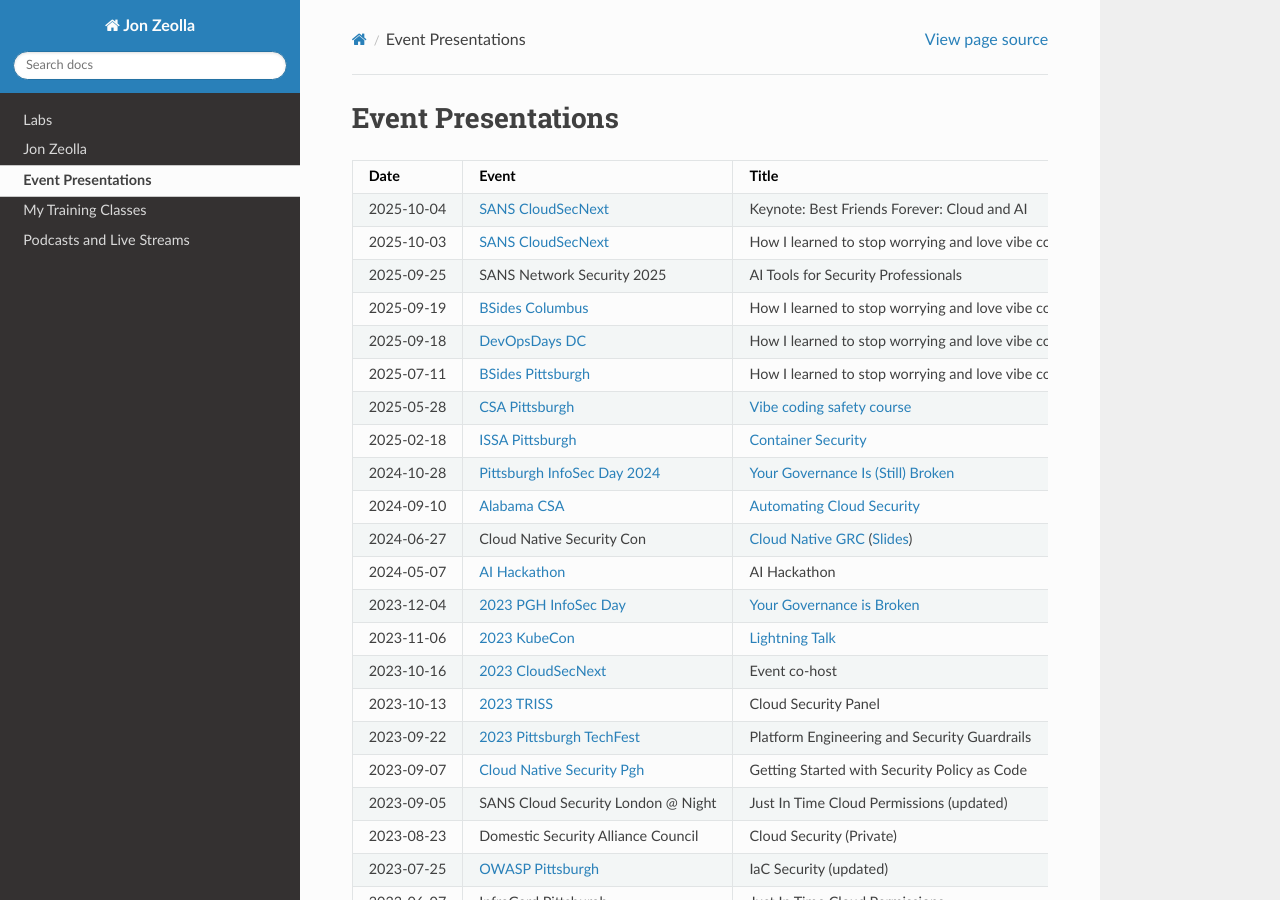
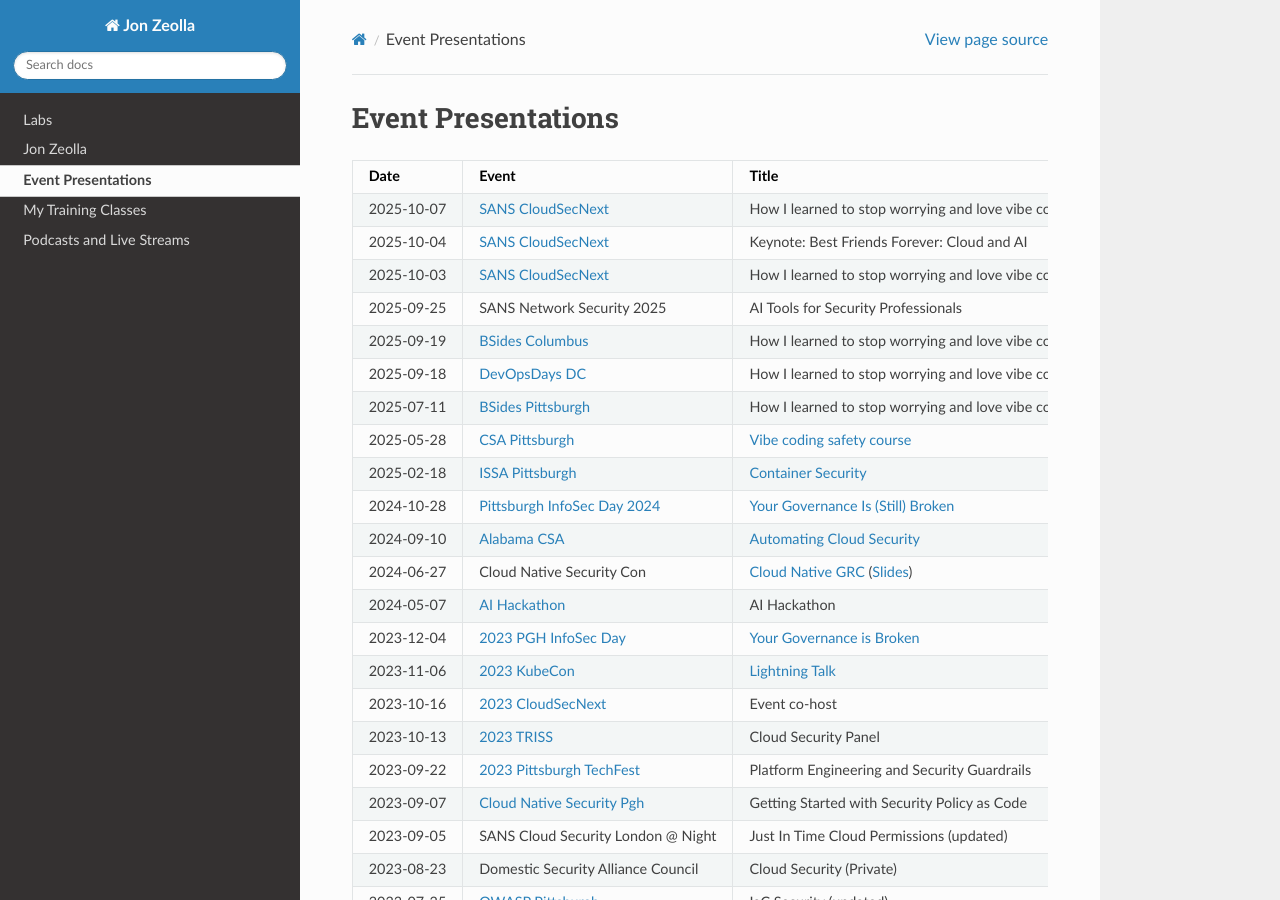
Before and after one commit to JonZeolla/JonZeolla.github.io, a Sphinx documentation site: the page built from docs/ref/jz-content.md, in a window 1280 px wide and 900 px high. Built offline with Sphinx 7.4.7 and the Read the Docs theme 3.1.0, drawn with Linux system fonts in a browser that asks for light colours.

Commit message:
Add SANS CloudSecNext at night

```diff
--- a/docs/ref/jz-content.md
+++ b/docs/ref/jz-content.md
@@ -9,6 +9,7 @@
 
 | Date       | Event                                        | Title                                                                 |
 | ---------- | -------------------------------------------- | --------------------------------------------------------------------- |
+| 2025-10-07 | [SANS CloudSecNext][2025-CloudSecNext]       | How I learned to stop worrying and love vibe coding                   |
 | 2025-10-04 | [SANS CloudSecNext][2025-CloudSecNext]       | Keynote: Best Friends Forever: Cloud and AI                           |
 | 2025-10-03 | [SANS CloudSecNext][2025-CloudSecNext]       | How I learned to stop worrying and love vibe coding: security edition |
 | 2025-09-25 | SANS Network Security 2025                   | AI Tools for Security Professionals                                   |
```
